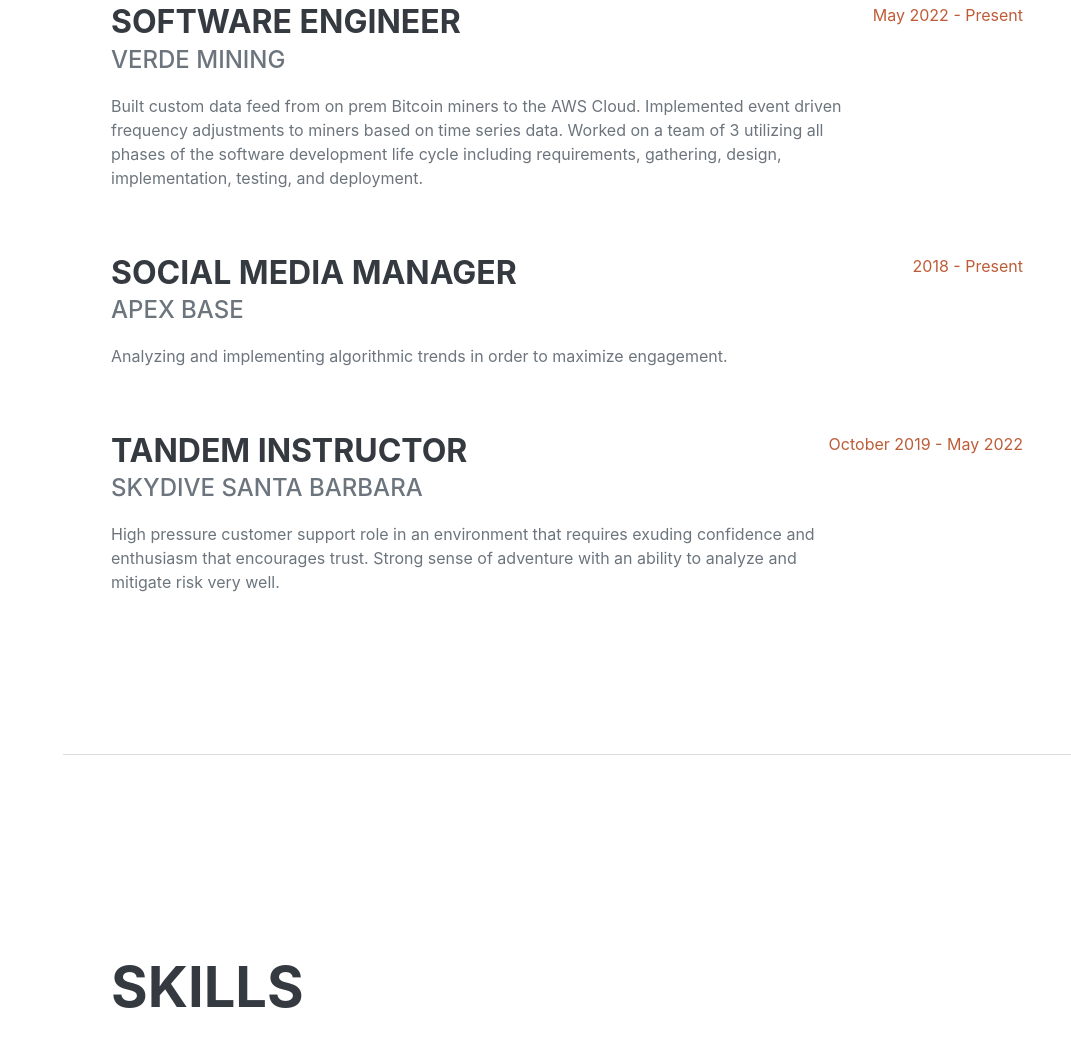
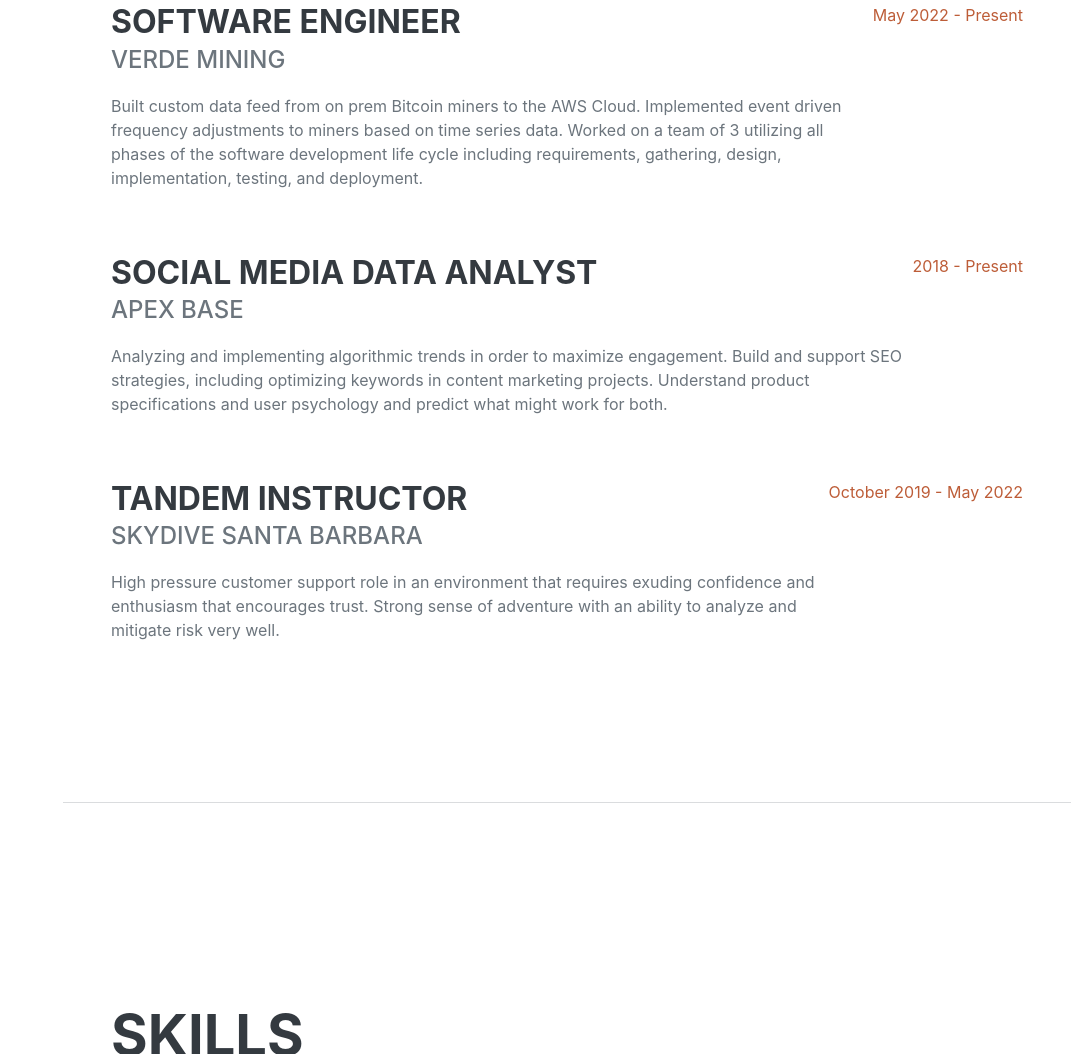
Before and after one commit to crashtellini/caden-portfolio, a plain HTML site: page index.html in a window 1280 px wide. Shown: the part 993-2047 px from the top of the page, without its empty margins (209-1280 px from the left). Drawn offline with nearby package versions, Linux system fonts and the light colour scheme; a web font is replaced by a local one.

Commit message:
Update index.html

```diff
--- a/index.html
+++ b/index.html
@@ -71,9 +71,10 @@
                     </div>
                     <div class="d-flex flex-column flex-md-row justify-content-between mb-5">
                         <div class="flex-grow-1">
-                            <h3 class="mb-0">Social Media Manager</h3>
+                            <h3 class="mb-0">Social Media Data Analyst</h3>
                             <div class="subheading mb-3">Apex BASE</div>
-                            <p>Analyzing and implementing algorithmic trends in order to maximize engagement.
+                            <p>Analyzing and implementing algorithmic trends in order to maximize engagement. Build and support SEO strategies, including optimizing keywords in content marketing projects. Understand product specifications and user psychology and predict what might work for both.
+
 </p>
                         </div>
                         <div class="flex-shrink-0"><span class="text-primary"> 2018 - Present</span></div>
```
